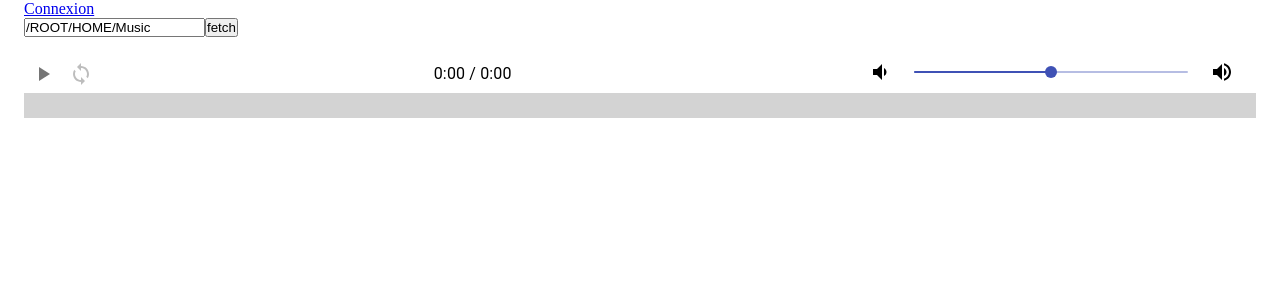
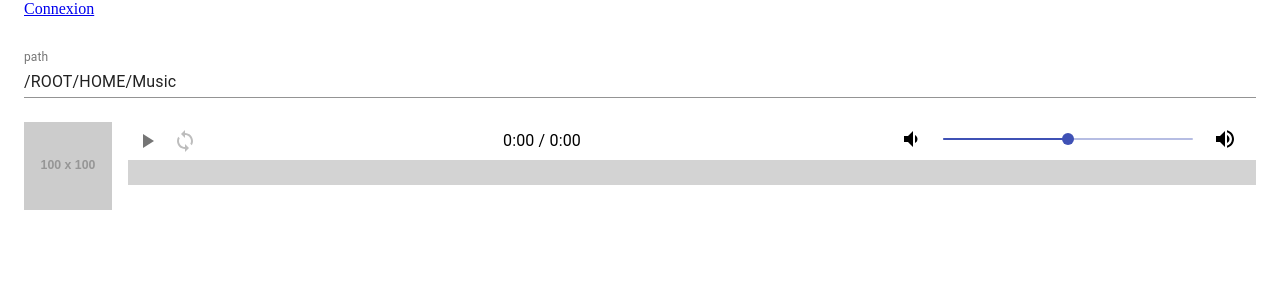
Before and after one commit to gregoire78/audio-player, a React (Create React App) app: page / in a window 1280 px wide. Shown: the top 300 px of the page. Built offline with nearby package versions, Linux system fonts and the light colour scheme; the HTML template or start-up script is replaced by a standard one.

Commit message:
cover input material

```diff
--- a/src/App.css
+++ b/src/App.css
@@ -82,3 +82,9 @@
 ::-moz-progress-bar {
   background-color: #93c5ff;
 }
+
+
+.cover{
+  background-color: lightgrey;
+  width: 100%;
+}
--- a/src/App.js
+++ b/src/App.js
@@ -3,7 +3,7 @@ import axios from 'axios';
 import qs from 'query-string';
 import MyPlayer from "./components/MyPlayer";
 import Auth from "./components/Auth";
-import { Container, Grid, Typography, List, ListItem, ListItemIcon, ListItemText } from "@material-ui/core";
+import { Container, Grid, Typography, List, ListItem, ListItemIcon, ListItemText, TextField } from "@material-ui/core";
 import FolderIcon from '@material-ui/icons/Folder';
 import Audiotrack from '@material-ui/icons/Audiotrack';
 import "./App.css";
@@ -61,7 +61,7 @@ axios.interceptors.response.use(
 function App() {
   const [url, setUrl] = useState("");
   const [metadata, setMetadata] = useState("");
-  const [thumbnail, setThumbnail] = useState("");
+  const [thumbnail, setThumbnail] = useState("https://via.placeholder.com/100");
   const [urlData, setUrlData] = useState("");
   const [files, setFiles] = useState();
   const [folder, setFolder] = useState("/ROOT/HOME/Music");
@@ -94,19 +94,32 @@ function App() {
   }, [urlData])
   return (
     <Container>
+      <Grid container spacing={2}>
+        <Grid item xs={12}>
           <Auth />
+        </Grid>
+        <Grid item xs={12}>
           <form onSubmit={(e) => {
             e.preventDefault();
             browse(folder).then(data => setFiles(data))
-      }}>
-        <input type="text" value={folder} onChange={(e) => setFolder(e.target.value)} />
-        <button type="submit">fetch</button>
+          }} noValidate autoComplete="off">
+            <TextField
+              id="standard-full-width"
+              label="path"
+              margin="normal"
+              fullWidth
+              value={folder} onChange={(e) => setFolder(e.target.value)}
+            />
           </form>
-
-      {metadata && metadata.data.fieldsets[0] && metadata.data.fieldsets[0].fields[1] && <div>{metadata.data.fieldsets[0].fields[1].values}</div>}
-      <div><img src={thumbnail} alt="" height="100" /></div>
+        </Grid>
+        <Grid item xs={1}>
+          <img src={thumbnail} alt="test" className="cover" />
+        </Grid>
+        <Grid item xs={11}>
           <MyPlayer url={url} />
-      {files && <Grid container spacing={2}>
+          {metadata && metadata.data.fieldsets[0] && metadata.data.fieldsets[0].fields[1] && <Typography variant="body1">{metadata.data.fieldsets[0].fields[1].values}</Typography>}
+        </Grid>
+        {files &&
           <Grid item xs={12}>
             <Typography variant="h6">
               List
@@ -142,8 +155,8 @@ function App() {
                 }
               })}
             </List>
+          </Grid>}
       </Grid>
-      </Grid>}
     </Container>
   );
 }
```
Lines whose indentation alone changed are shown as unchanged.
